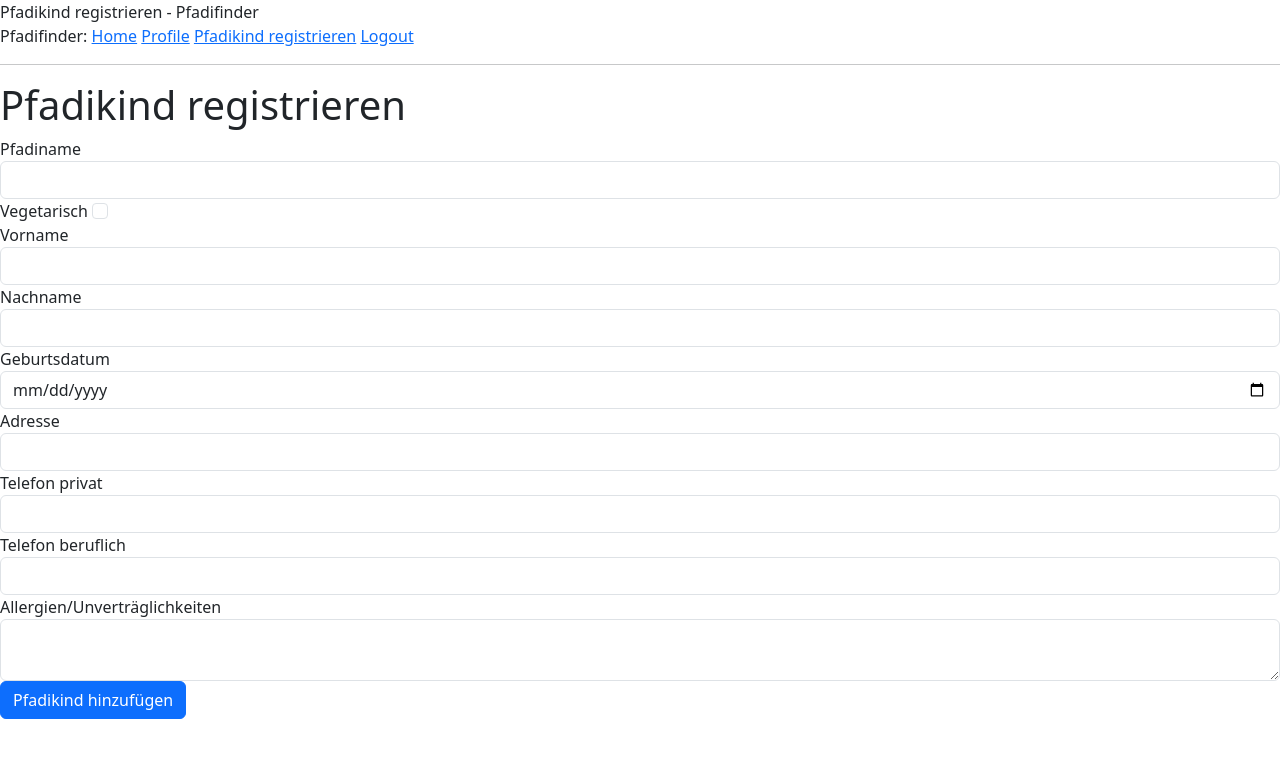
After one commit to hzimat2023/pfadifinder, a Flask app: page /register_pfadikind in a window 1280 px wide. The commit adds this page. Shown: the top 758 px of the page. Run offline with Flask 3, Linux system fonts and the light colour scheme; the visitor is signed in with stand-in values (Sample User, id 1).

Commit message:
pfadikinder

```diff
--- a/app/__init__.py
+++ b/app/__init__.py
@@ -12,4 +12,5 @@ migrate = Migrate(app, db)
 login = LoginManager(app)
 login.login_view = 'login'
 
-from app import routes, models
+
+from app import routes, models, errors
--- a/app/forms.py
+++ b/app/forms.py
@@ -1,7 +1,8 @@
 from flask_wtf import FlaskForm
-from wtforms import StringField, PasswordField, BooleanField, SubmitField
+from wtforms import StringField, PasswordField, BooleanField, SubmitField, DateField, TextAreaField, SubmitField
 from wtforms.validators import DataRequired, Length, Email, ValidationError, EqualTo
 from app.models import User
+from wtforms.validators import DataRequired
 
 class LoginForm(FlaskForm):
     username = StringField('Username', validators=[DataRequired()])
@@ -14,6 +15,8 @@ class LoginForm(FlaskForm):
 
 class RegistrationForm(FlaskForm):
     username = StringField('Username', validators=[DataRequired()])
+    vorname = StringField('Vorname', validators=[DataRequired()])
+    nachname = StringField('Nachname', validators=[DataRequired()])
     email = StringField('Email', validators=[DataRequired(), Email()])
     password = PasswordField('Password', validators=[DataRequired()])
     password2 = PasswordField(
@@ -29,3 +32,16 @@ class RegistrationForm(FlaskForm):
         user = User.query.filter_by(email=email.data).first()
         if user is not None:
             raise ValidationError('Please use a different email address.')
+
+
+class PfadikindForm(FlaskForm):
+    pfadiname = StringField('Pfadiname', validators=[DataRequired()])
+    vegetarisch = BooleanField('Vegetarisch')
+    vorname = StringField('Vorname', validators=[DataRequired()])
+    nachname = StringField('Nachname', validators=[DataRequired()])
+    geburtsdatum = DateField('Geburtsdatum', validators=[DataRequired()], format='%Y-%m-%d')
+    adresse = StringField('Adresse', validators=[DataRequired()])
+    telefonprivat = StringField('Telefon privat')
+    telefonberuflich = StringField('Telefon beruflich')
+    allergien_unvertraeglichkeiten = TextAreaField('Allergien/Unverträglichkeiten')
+    submit = SubmitField('Pfadikind hinzufügen')
--- a/app/models.py
+++ b/app/models.py
@@ -8,8 +8,11 @@ from app import login
 class User(UserMixin, db.Model):
     id = db.Column(db.Integer, primary_key=True)
     username = db.Column(db.String(64), index=True, unique=True)
+    vorname = db.Column(db.String(64))
+    nachname = db.Column(db.String(64))
     email = db.Column(db.String(120), index=True, unique=True)
     password_hash = db.Column(db.String(128))
+    pfadikinder = db.relationship('Pfadikind', backref='ersteller', lazy='dynamic')
 
     def __repr__(self):
         return '<User {}>'.format(self.username)
@@ -24,3 +27,21 @@ class User(UserMixin, db.Model):
 @login.user_loader
 def load_user(id):
     return User.query.get(int(id))
+
+
+
+class Pfadikind(db.Model):
+    id = db.Column(db.Integer, primary_key=True)
+    pfadiname = db.Column(db.String(64))
+    vegetarisch = db.Column(db.Boolean)
+    vorname = db.Column(db.String(64))
+    nachname = db.Column(db.String(64))
+    geburtsdatum = db.Column(db.Date)
+    adresse = db.Column(db.String(128))
+    telefonprivat = db.Column(db.String(20))
+    telefonberuflich = db.Column(db.String(20))
+    allergien_unvertraeglichkeiten = db.Column(db.Text)
+    user_id = db.Column(db.Integer, db.ForeignKey('user.id'))
+
+    def __repr__(self):
+        return f'<Pfadikind {self.vorname} {self.nachname}>'
--- a/app/routes.py
+++ b/app/routes.py
@@ -1,14 +1,11 @@
+
+from app import db
+from app import app
+from app.forms import LoginForm, PfadikindForm, RegistrationForm
 from flask import Flask, flash, render_template, redirect, url_for, request
-
-from app import app
-from app.forms import LoginForm
-
 from flask_login import current_user, login_user, logout_user, login_required
-from app.models import User
+from app.models import User, Pfadikind
 from werkzeug.urls import url_parse
-from app import db
-from app.forms import RegistrationForm
-
 
 
 @app.route('/')
@@ -44,17 +41,73 @@ def logout():
 
 
 
-
 @app.route('/register', methods=['GET', 'POST'])
 def register():
     if current_user.is_authenticated:
         return redirect(url_for('index'))
     form = RegistrationForm()
     if form.validate_on_submit():
-        user = User(username=form.username.data, email=form.email.data)
+        user = User(username=form.username.data,
+                    vorname=form.vorname.data,
+                    nachname=form.nachname.data,
+                    email=form.email.data)
         user.set_password(form.password.data)
         db.session.add(user)
         db.session.commit()
         flash('Congratulations, you are now a registered user!')
         return redirect(url_for('login'))
     return render_template('register.html', title='Register', form=form)
+
+
+
+
+@app.route('/user/<username>')
+@login_required
+def user(username):
+    user = User.query.filter_by(username=username).first_or_404()
+    posts = [
+        {'author': user, 'body': 'Test post #1'},
+        {'author': user, 'body': 'Test post #2'}
+    ]
+    return render_template('user.html', user=user, posts=posts)
+
+
+@app.errorhandler(404)
+def not_found_error(error):
+    return render_template('404.html'), 404
+
+@app.errorhandler(500)
+def internal_error(error):
+    db.session.rollback()
+    return render_template('500.html'), 500
+
+
+@app.route('/register_pfadikind', methods=['GET', 'POST'])
+@login_required  # Stellen Sie sicher, dass der Benutzer authentifiziert ist
+def register_pfadikind():
+    form = PfadikindForm()
+    if form.validate_on_submit():
+        # Hier erhalten Sie die ID des angemeldeten Benutzers
+        user_id = current_user.id
+
+        # Erstellen Sie ein neues Pfadikind und weisen Sie die user_id zu
+        pfadikind = Pfadikind(
+            pfadiname=form.pfadiname.data,
+            vegetarisch=form.vegetarisch.data,
+            vorname=form.vorname.data,
+            nachname=form.nachname.data,
+            geburtsdatum=form.geburtsdatum.data,
+            adresse=form.adresse.data,
+            telefonprivat=form.telefonprivat.data,
+            telefonberuflich=form.telefonberuflich.data,
+            allergien_unvertraeglichkeiten=form.allergien_unvertraeglichkeiten.data,
+            user_id=user_id  # Weisen Sie die user_id zu
+        )
+
+        # Fügen Sie das Pfadikind zur Datenbank hinzu und speichern Sie es
+        db.session.add(pfadikind)
+        db.session.commit()
+
+        flash('Pfadikind wurde erfolgreich hinzugefügt!')
+        return redirect(url_for('index'))
+    return render_template('register_pfadikind.html', title='Pfadikind registrieren', form=form)
--- /dev/null
+++ b/app/templates/404.html
@@ -0,0 +1,6 @@
+{% extends "base.html" %}
+
+{% block content %}
+    <h1>File Not Found</h1>
+    <p><a href="{{ url_for('index') }}">Back</a></p>
+{% endblock %}
--- a/app/templates/base.html
+++ b/app/templates/base.html
@@ -1,10 +1,11 @@
-<html>
+
+<!doctype html>
+<html lang="de">
   <head>
-        {% if title %}
-        <title>{{ title }} - Pfadifinder</title>
-        {% else %}
-        <title>Pfadifinder</title>
-        {% endif %}
+    <meta charset="utf-8">
+    <meta name="viewport" content="width=device-width, initial-scale=1">
+    <link href="https://cdn.jsdelivr.net/npm/bootstrap@5.3.1/dist/css/bootstrap.min.css" rel="stylesheet" integrity="sha384-4bw+/aepP/YC94hEpVNVgiZdgIC5+VKNBQNGCHeKRQN+PtmoHDEXuppvnDJzQIu9" crossorigin="anonymous">
+    {% if title %}{{ title }} - Pfadifinder{% else %}Welcome to Pfadifinder{% endif %}
   </head>
   <body>
         <div>
@@ -13,24 +14,28 @@
             {% if current_user.is_anonymous %}
             <a href="{{ url_for('login') }}">Login</a>
             {% else %}
+            <a href="{{ url_for('user', username=current_user.username) }}">Profile</a>
+            <a href="{{ url_for('register_pfadikind') }}">Pfadikind registrieren</a>
             <a href="{{ url_for('logout') }}">Logout</a>
             {% endif %}
         </div>
         <hr>
+        <div class="container">
             {% with messages = get_flashed_messages() %}
             {% if messages %}
-        <ul>
                 {% for message in messages %}
-            <li>{{ message }}</li>
+                <div class="alert alert-info" role="alert">{{ message }}</div>
                 {% endfor %}
-        </ul>
             {% endif %}
             {% endwith %}
+        </div>
+
             {% block content %}
-        <h1>Hi, {{ current_user.username }}!</h1>
-        {% for post in posts %}
-        <div><p>{{ post.author.username }} says: <b>{{ post.body }}</b></p></div>
-        {% endfor %}
+
+
+
             {% endblock %}
+
+    <script src="https://cdn.jsdelivr.net/npm/bootstrap@5.3.1/dist/js/bootstrap.bundle.min.js" integrity="sha384-HwwvtgBNo3bZJJLYd8oVXjrBZt8cqVSpeBNS5n7C8IVInixGAoxmnlMuBnhbgrkm" crossorigin="anonymous"></script>
   </body>
 </html>
--- a/app/templates/login.html
+++ b/app/templates/login.html
@@ -22,4 +22,5 @@
         <p>{{ form.submit() }}</p>
         <p>New User? <a href="{{ url_for('register') }}">Click to Register!</a></p>
     </form>
+
 {% endblock %}
--- /dev/null
+++ b/app/templates/register_pfadikind.html
@@ -0,0 +1,46 @@
+{% extends "base.html" %}
+
+{% block content %}
+<h1>Pfadikind registrieren</h1>
+<form method="POST">
+    {{ form.hidden_tag() }}
+    <div>
+        {{ form.pfadiname.label(class="form-control-label") }}
+        {{ form.pfadiname(class="form-control") }}
+    </div>
+    <div>
+        {{ form.vegetarisch.label(class="form-check-label") }}
+        {{ form.vegetarisch(class="form-check-input") }}
+    </div>
+    <div>
+        {{ form.vorname.label(class="form-control-label") }}
+        {{ form.vorname(class="form-control") }}
+    </div>
+    <div>
+        {{ form.nachname.label(class="form-control-label") }}
+        {{ form.nachname(class="form-control") }}
+    </div>
+    <div>
+        {{ form.geburtsdatum.label(class="form-control-label") }}
+        {{ form.geburtsdatum(class="form-control") }}
+    </div>
+    <div>
+        {{ form.adresse.label(class="form-control-label") }}
+        {{ form.adresse(class="form-control") }}
+    </div>
+    <div>
+        {{ form.telefonprivat.label(class="form-control-label") }}
+        {{ form.telefonprivat(class="form-control") }}
+    </div>
+    <div>
+        {{ form.telefonberuflich.label(class="form-control-label") }}
+        {{ form.telefonberuflich(class="form-control") }}
+    </div>
+    <div>
+        {{ form.allergien_unvertraeglichkeiten.label(class="form-control-label") }}
+        {{ form.allergien_unvertraeglichkeiten(class="form-control") }}
+    </div>
+    <button type="submit" class="btn btn-primary">Pfadikind hinzufügen</button>
+</form>
+
+{% endblock %}
--- a/config.py
+++ b/config.py
@@ -1,6 +1,11 @@
 import os
 from dotenv import load_dotenv
+from dotenv import dotenv_values
+
 basedir = os.path.abspath(os.path.dirname(__file__))
+
+load_dotenv()
+
 
 class Config(object):
     SECRET_KEY = os.environ.get('SECRET_KEY') or 'ZalrM9dJAH3cxZ8UPbVD'
--- a/pfadifinder.py
+++ b/pfadifinder.py
@@ -1 +1,6 @@
 from app import app
+from flask import Flask
+
+
+if __name__ == '__main__':
+    app.run(debug=True)
```
Also changed, not shown: app/errors.py (added, +11 -0 lines), app/templates/500.html (added, +7 -0 lines), app/templates/register.html (+18 -4 lines), app/templates/user.html (added, +41 -0 lines), migrations/versions/4a354b498094_users_tables_v1_0.py (added, +34 -0 lines), migrations/versions/a7202987063f_register_pfadikind.py (added, +42 -0 lines), requirements.txt (+22 -0 lines). Lines whose indentation alone changed are shown as unchanged.
